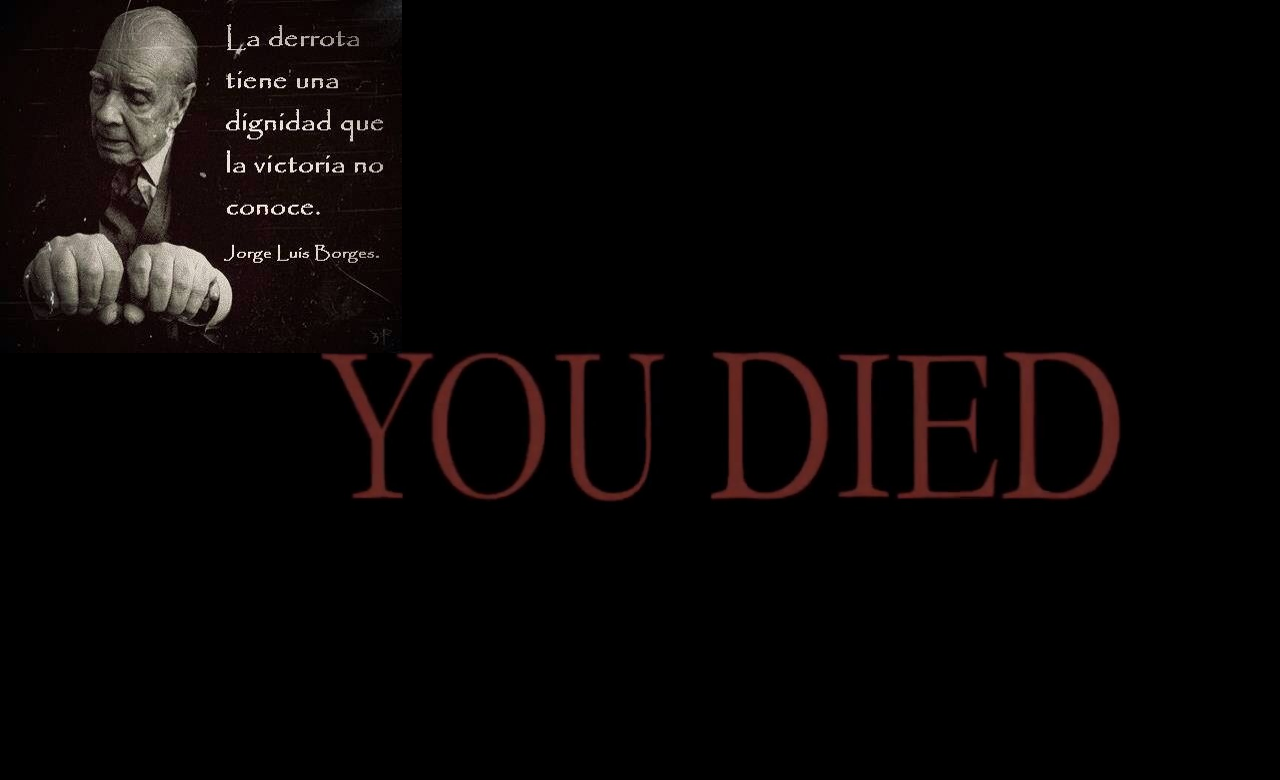
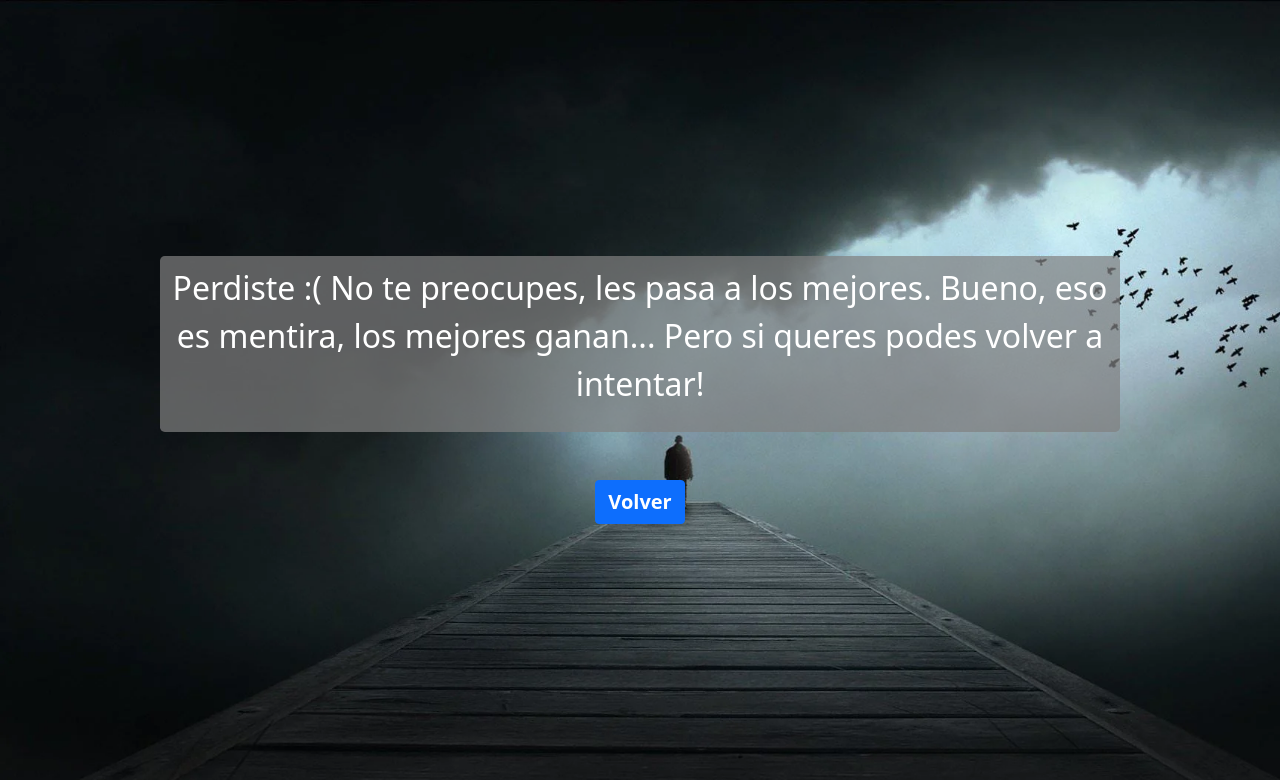
Before and after one commit to SamiAyala/TP7.-Qui-n-quiere-ser-Millonario-, an ASP.NET Core app: page /Home/Derrota in a window 1280 px wide. Shown: the top 780 px of the page. Run offline with ASP.NET Core 8, Linux system fonts and the light colour scheme; style sheets or scripts are compiled from the project's sources.

Commit message:
Arrgele view de derrota y los iconos de los comodines

```diff
--- a/Views/Home/Derrota.cshtml
+++ b/Views/Home/Derrota.cshtml
@@ -1,7 +1,9 @@
-<body class="bodyDerrota">
-    <img class="img-fluid mx-auto" src="/assets/derrotaBorges.jpg">
-    <audio autoplay>
-        <source src="/assets/In The End.mp4">
-        No sos lo suficientemente cool para esto.
-    </audio>
+<body class="bodyDerrota text-center">
+    <div class="derrotaDiv mx-auto fs-2 rounded-3 p-2">
+        <p style="color:white;">
+            Perdiste :( No te preocupes, les pasa a los mejores. Bueno, eso es mentira, los mejores ganan... Pero si queres podes volver a intentar!
+        </p>
+    </div>
+
+    <a href='@Url.Action("Index", "Home")' type="button" class="btn btn-primary mt-5 fs-5 fw-bold">Volver</a>
 </body>
--- a/Views/Home/Juego.cshtml
+++ b/Views/Home/Juego.cshtml
@@ -67,10 +67,9 @@
 					{
 						if(response != null){
                             if(response) {
-
                                 $("#sigPreg").css("display", "block");
                             } else {
-
+                                $(location).attr('href','@Url.Action("Derrota", "Home")');
                             }
                         }
 					}
--- a/wwwroot/css/site.css
+++ b/wwwroot/css/site.css
@@ -78,7 +78,7 @@
 }
 .bodyDerrota
 {
-  background: url(/assets/derrotaFondo.jpg) no-repeat;
+  background: url(/assets/derrotaFondo.webp) no-repeat;
   background-size: cover;
 }
 .bodyVictoria
@@ -86,3 +86,9 @@
   background: url(/assets/victoriaFondo.gif) no-repeat;
   background-size: cover;
 }
+.derrotaDiv
+{
+  background-color: rgba(128, 128, 128, 0.7);
+  width: 75%;
+  margin-top: 20%;
+}
```
Also changed, not shown: wwwroot/assets/comodin1.png, wwwroot/assets/comodin3.jpg (deleted), wwwroot/assets/comodin3.png, wwwroot/assets/derrotaBorges.jpg (deleted), wwwroot/assets/derrotaFondo.webp (added), 9 other files.
